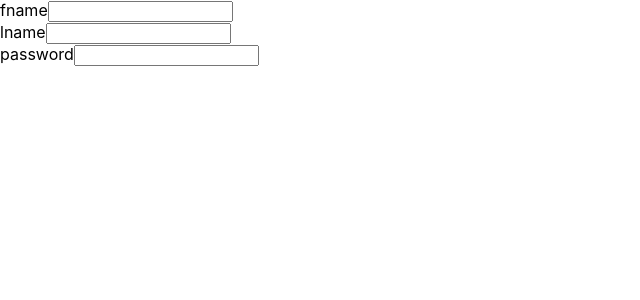
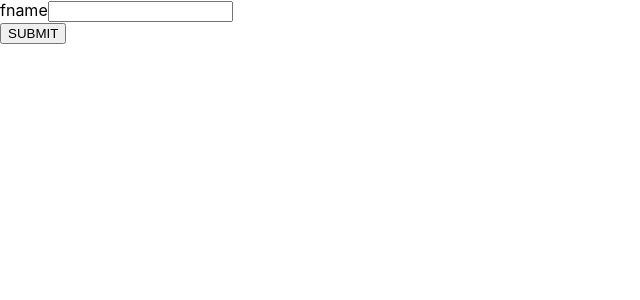
Before and after one commit to qasim-ali14/do-this, a React (Create React App) app in the folder my-app/: page / in a window 1280 px wide. Shown: the top 300 px of the page, without its empty margins (0-640 px from the left). Built offline with nearby package versions, Linux system fonts and the light colour scheme.

Commit message:
uncontrolled component with  use ref

```diff
--- a/my-app/src/App.js
+++ b/my-app/src/App.js
@@ -1,31 +1,23 @@
-import React, { useState } from 'react'
+import React, { useRef } from 'react'
 
 //controlled form mean we can controll the submission after the user click on submit button
-//uncontrolled mean that we did not control but dom controlled it  we use default behavior which js giving us.
+//uncontrolled mean that we did not control but dom controlled it  we use default behavior
+// which js giving us. like  dom controll itself.
 function App() {
-  const [name,setname]=useState("");
-  const [lname,setlname]=useState("");
-  const [passs,setpass]=useState("");//s
-   function handle(e){
-    if(e.target.name == "firstname"){
-      const capp=(e.target.value).toUpperCase();
-      setname(capp);
-    }
-    else if(e.target.name == "lastname"){
-      const lower=(e.target.value).toLowerCase();
-      setlname(lower);
-    }
-    else
-    setpass(e.target.value);
+  const inputelement=useRef(0);
+  function handle(){
+    inputelement.current.focus();//with use ref we can easily manipulate dom
+    //and add things.
   }
   return (
-    <div>
+      <div>
       <label htmlFor="fname">fname</label>
-      <input type='text' name="firstname" value={name} onChange={handle} /><br></br>
-     <label htmlFor="lname">lname</label>
+      <input type='text'  ref={inputelement} /><br></br>
+      <button onClick={handle}>SUBMIT</button>
+      {/* <label htmlFor="lname">lname</label>
       <input type='text' name="lastname" value={lname} onChange={handle}/><br></br>
       <label htmlFor="pass">password</label>
-      <input type='password' name="password" value={passs} onChange={handle}/><br></br>
+      <input type='password' name="password" value={passs} onChange={handle}/><br></br> */}
     </div>
   )
 }
```
